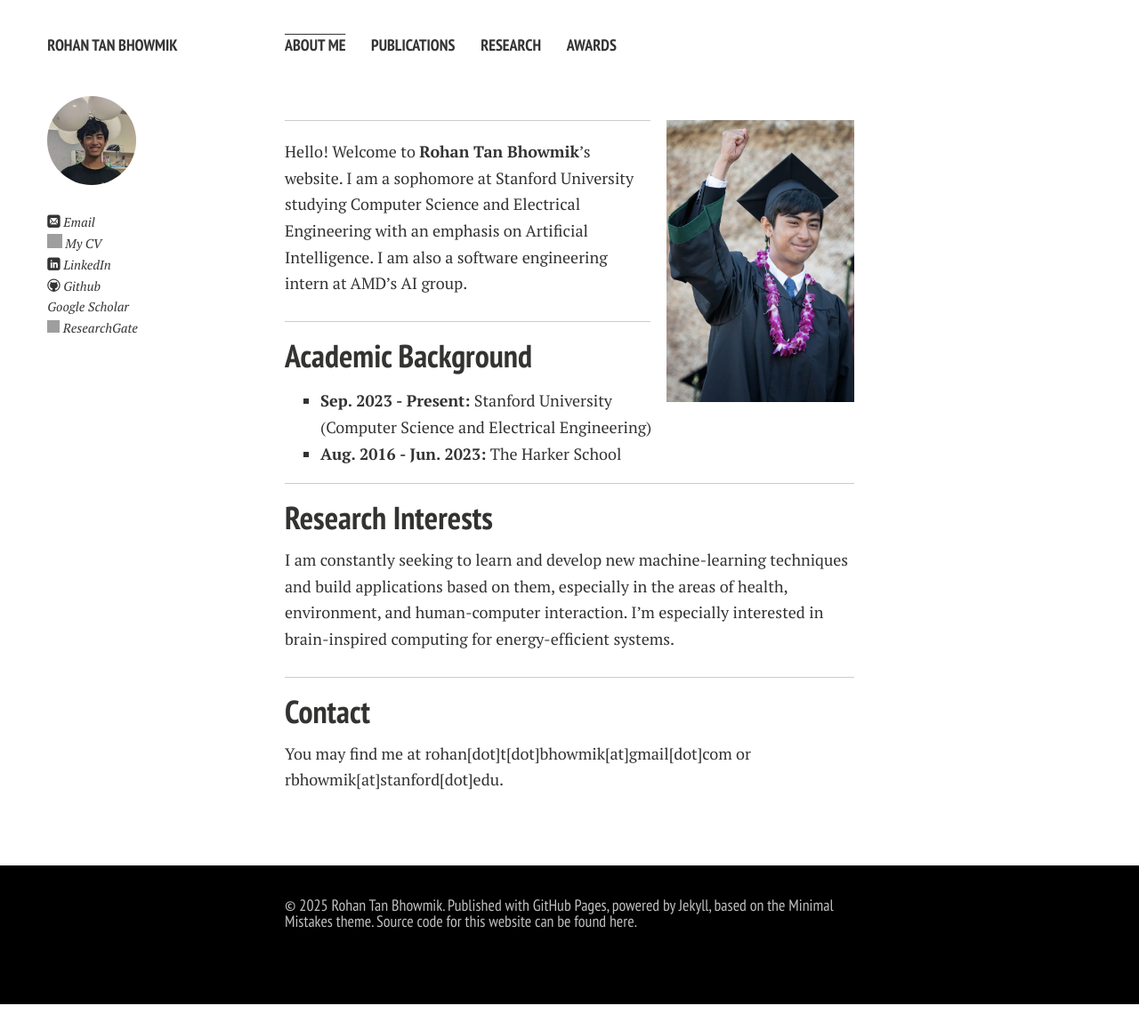
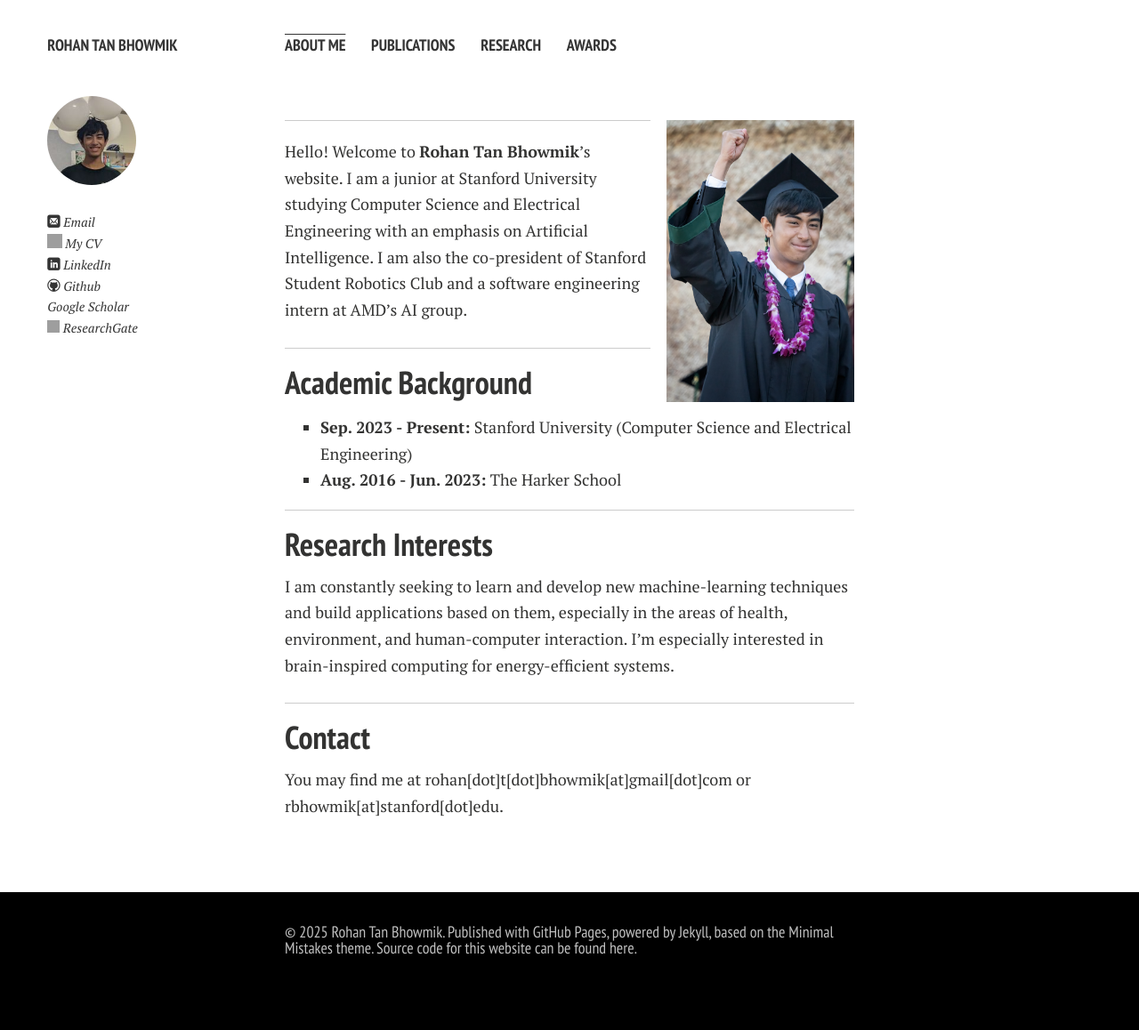
Before and after one commit to rohan-tan-bhowmik/rohan-tan-bhowmik.github.io, a Jekyll site: the page built from index.md, in a window 1280 px wide. Shown: the whole page at 89% size. Built offline with Jekyll 4.4.1, drawn with Linux system fonts in a browser that asks for light colours; nearby versions of some CDN libraries; comment, search, counter and statistics services are not loaded; a style sheet for code colours, icons or effects is not loaded; before the commit the page ends 1129 px from its top, so only the background shows below that; grey boxes are pictures that could not be loaded.

Commit message:
Update index.md

```diff
--- a/index.md
+++ b/index.md
@@ -6,7 +6,7 @@ layout: page
 
 ---
 
-Hello! Welcome to **Rohan Tan Bhowmik**'s website. I am a sophomore at Stanford University studying Computer Science and Electrical Engineering with an emphasis on Artificial Intelligence. I am also a software engineering intern at AMD's AI group.
+Hello! Welcome to **Rohan Tan Bhowmik**'s website. I am a junior at Stanford University studying Computer Science and Electrical Engineering with an emphasis on Artificial Intelligence. I am also the co-president of Stanford Student Robotics Club and a software engineering intern at AMD's AI group.
 
 ---
 
```
